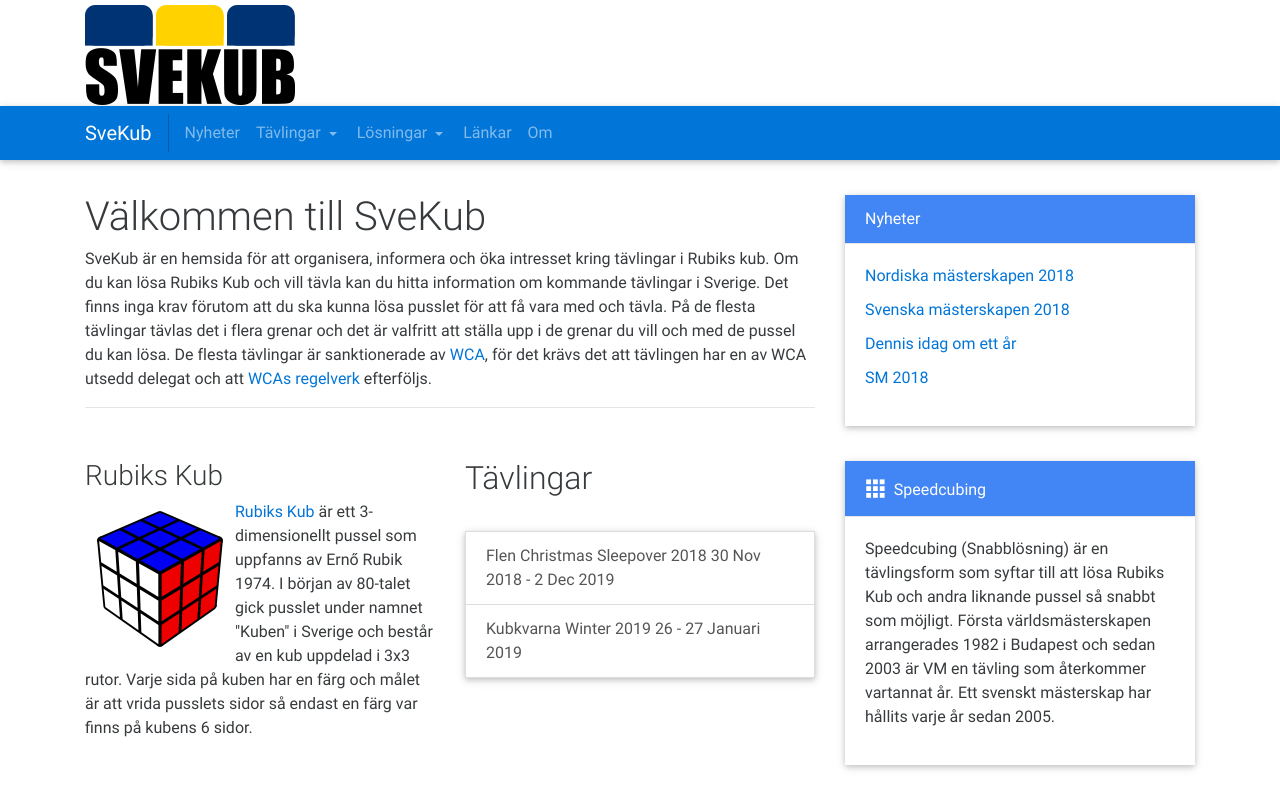
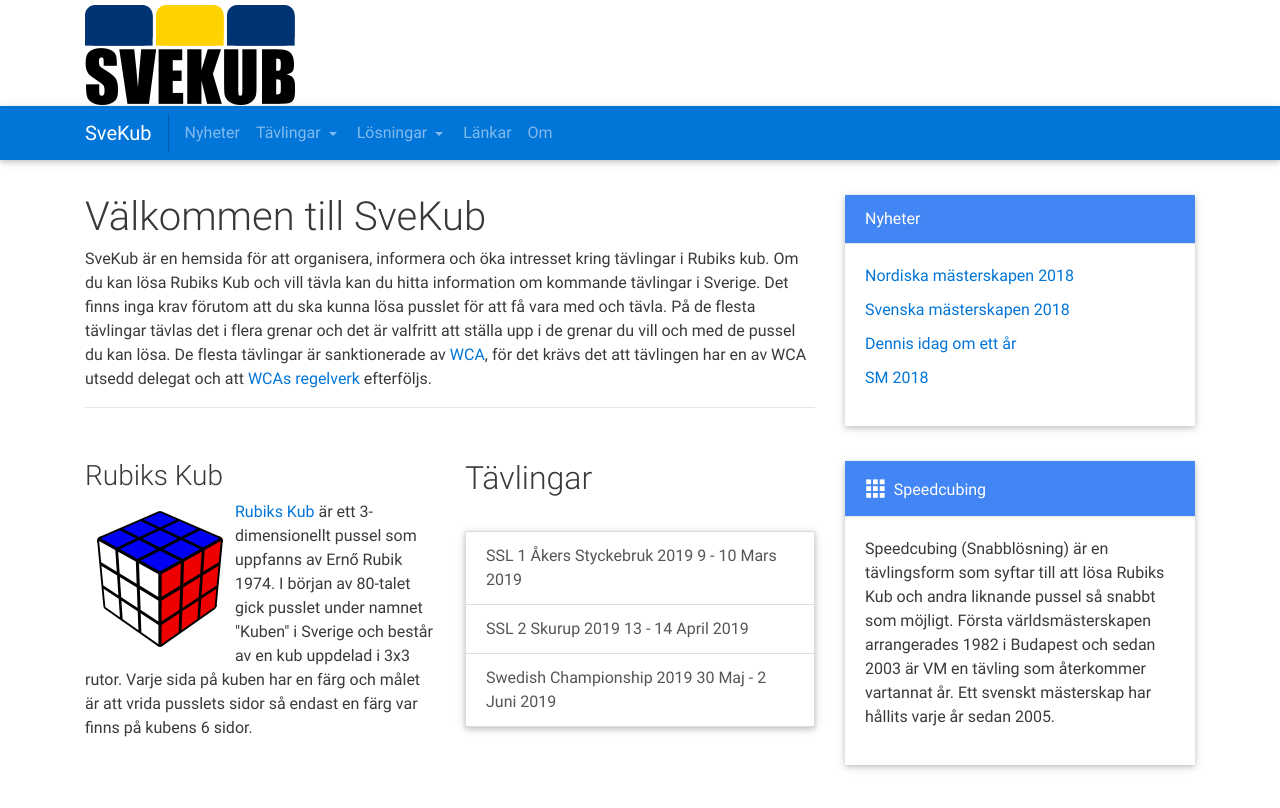
Before and after one commit to SveKub/SveKubOldSite, a Jekyll site: the page built from index.html, in a window 1280 px wide and 900 px high, cut to the strip 0-808 px from the top of the window. Built offline with Jekyll 4.4.1, drawn with Linux system fonts in a browser that asks for light colours; nearby versions of some CDN libraries.

Commit message:
Uppdaterat med kommande tävlingar

```diff
--- a/_data/genomfordaTavlingar.yml
+++ b/_data/genomfordaTavlingar.yml
@@ -1,5 +1,11 @@
+- namn: Kubkvarna Winter 2019
+  url: https://www.worldcubeassociation.org/competitions/KubkvarnaWinter2019
+  datum: 26 - 27 Januari 2019
+- namn: Flen Christmas Sleepover 2018
+  url: https://www.worldcubeassociation.org/competitions/FlenChristmasSleepover2018
+  datum: 30 Nov 2018 - 2 Dec 2019
 - namn: Nordiska Mästerskapen 2018
-  url: https://www.worldcubeassociation.org/competitions?utf8=%E2%9C%93&region=Sweden&search=&state=present&year=all+years&from_date=&to_date=&delegate=&display=list
+  url: https://www.worldcubeassociation.org/competitions/SwedishChampionship2018
   datum: 2 - 4 November 2018
 - namn: Swedish Decathlon Challenge 2018
   url: https://www.worldcubeassociation.org/competitions/SwedishDecathlonChallenge2018
--- a/_data/tavlingar.yml
+++ b/_data/tavlingar.yml
@@ -1,6 +1,9 @@
-- namn: Flen Christmas Sleepover 2018
-  url: https://www.worldcubeassociation.org/competitions/FlenChristmasSleepover2018
-  datum: 30 Nov 2018 - 2 Dec 2019
-- namn: Kubkvarna Winter 2019
-  url: https://www.worldcubeassociation.org/competitions/KubkvarnaWinter2019
-  datum: 26 - 27 Januari 2019
+- namn: SSL 1 Åkers Styckebruk 2019
+  url: https://www.worldcubeassociation.org/competitions/SSL1AkersStyckebruk2019
+  datum: 9 - 10 Mars 2019
+- namn: SSL 2 Skurup 2019
+  url: https://www.worldcubeassociation.org/competitions/SSL2Skurup2019
+  datum: 13 - 14 April 2019
+- namn: Swedish Championship 2019
+  url: https://www.worldcubeassociation.org/competitions/SwedishChampionship2019
+  datum: 30 Maj - 2 Juni 2019
```
